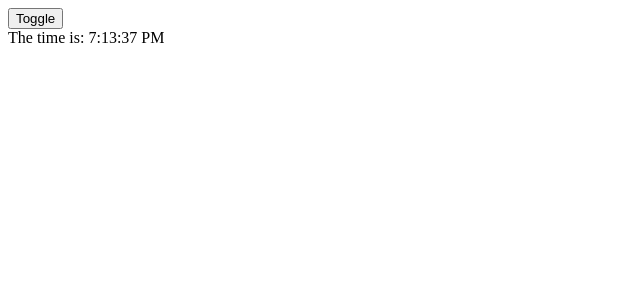
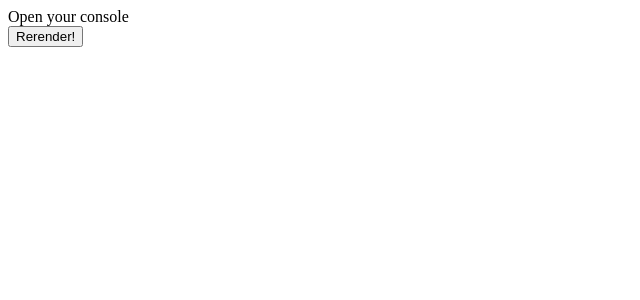
Before and after one commit to uisproject/react18-experiment, a React (Create React App) app: page / in a window 1280 px wide. Shown: the top 300 px of the page, without its empty margins (0-640 px from the left). Built offline with nearby package versions, Linux system fonts and the light colour scheme; no server answers.

Commit message:
added useInsertionEffect hook

```diff
--- a/src/HookExperiments/HookExperiment.jsx
+++ b/src/HookExperiments/HookExperiment.jsx
@@ -2,6 +2,7 @@ import UseDeferredValue from "./UseDeferredValue";
 import UseId from "./UseId";
 import UseTransition from "./UseTransition";
 import UseSyncExternalStore from "./UseSyncExternalStore";
+import UseInsertionEffect from "./UseInsertionEffect";
 
 const HookExperiment = () => {
   return (
@@ -9,7 +10,8 @@ const HookExperiment = () => {
       {/* <UseTransition /> */}
       {/* <UseDeferredValue /> */}
       {/* <UseId /> */}
-      <UseSyncExternalStore />
+      {/* <UseSyncExternalStore /> */}
+      <UseInsertionEffect />
     </>
   );
 };
--- /dev/null
+++ b/src/HookExperiments/UseInsertionEffect.jsx
@@ -0,0 +1,63 @@
+import React, {
+  useInsertionEffect,
+  useLayoutEffect,
+  useEffect,
+  useState,
+} from "react";
+// The signature is identical to useEffect, but it fires synchronously before all DOM mutations. Use this to inject styles into the DOM before reading layout in useLayoutEffect. Since this hook is limited in scope, this hook does not have access to refs and cannot schedule updates.
+
+const UseInsertionEffect = () => {
+  const [something, setSomething] = useState(false);
+  // so i throw these unordered, and as you can see that there are main difference in those
+  //   1. useEffect is rendered when all components are rendered
+  //   2. useLayoutEffect is rendered based on the ordered where the useLayoutEffect is placed, i place 2 useLayoutEffect to see which one is rendered first or meaning synchronously
+  //   3. the useInsertionEffect is similar to useLayoutEffect but the main difference is this will be printed first because it will be executed when dom is not printed yet, so the very thing it will be printed first is the useInsertionEffect and it's also synchronously like useLayoutEffect
+
+  useEffect(() => {
+    console.log("useEffect is executed");
+  });
+
+  useLayoutEffect(() => {
+    console.log("useLayoutEffect 2nd is executed");
+  });
+
+  useLayoutEffect(() => {
+    console.log("useLayoutEffect is executed");
+  });
+
+  useInsertionEffect(() => {
+    console.log("useInsertionEffect 2nd is executed");
+  });
+
+  // i think that this useInsertionEffect is probably better than the usual useEffect since it will try to fetch data before the dom is finished
+  useInsertionEffect(() => {
+    console.log("useInsertionEffect is executed");
+    setTimeout(() => {
+      fetchJSONPlaceholder().then((res) => {
+        console.log(res);
+      });
+    }, 5000);
+  });
+
+  const fetchJSONPlaceholder = async () => {
+    const fetchData = await fetch("https://jsonplaceholder.typicode.com/posts");
+    const json = await fetchData.json();
+
+    return json;
+  };
+
+  return (
+    <div>
+      <div>Open your console</div>
+      <button
+        onClick={() => {
+          setSomething(!something);
+        }}
+      >
+        Rerender!
+      </button>
+    </div>
+  );
+};
+
+export default UseInsertionEffect;
```
